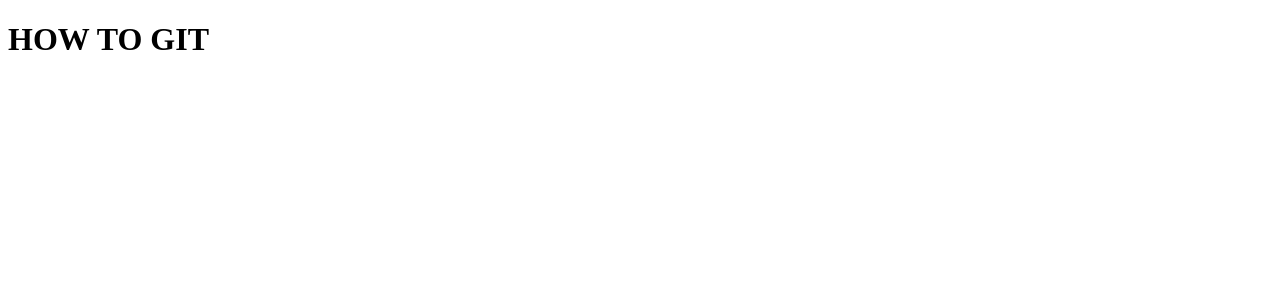
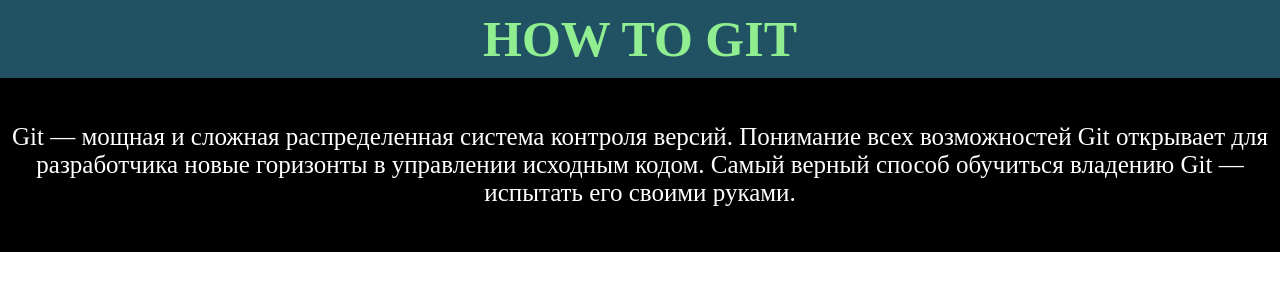
Before and after one commit to SethInFrontend/first-rep, a plain HTML site: page index.html in a window 1280 px wide. Drawn offline with Linux system fonts and the light colour scheme.

Commit message:
add some styles and edit paragraph

```diff
--- a/index.html
+++ b/index.html
@@ -3,9 +3,23 @@
 <head>
     <meta charset="UTF-8">
     <meta name="viewport" content="width=device-width, initial-scale=1.0">
-    <title>Document</title>
+    <link rel="stylesheet" href="styles.css">
+    <title>First Repository</title>
 </head>
 <body>
-    <h1>HOW TO GIT</h1>
+    <div class="container">
+            <header>
+            <h1 class="title" >HOW TO GIT</h1>
+    </header>
+    <main class="main">
+        <p>
+            Git — мощная и сложная распределенная система контроля версий.
+            Понимание всех возможностей Git открывает для разработчика новые горизонты в управлении исходным кодом.
+            Самый верный способ обучиться владению Git — испытать его своими руками.
+         </p>
+    </main>
+    </div>
+
+
 </body>
 </html>
--- /dev/null
+++ b/styles.css
@@ -0,0 +1,27 @@
+html,body{
+    margin: 0;
+    padding: 0;
+}
+
+.container{
+    max-width: 1280px;
+    margin: 0 auto;
+}
+
+.title{
+    text-align: center;
+    font-size: 50px;
+    margin: 0;
+    padding: 10px;
+    background: #205263;
+    color: lightgreen;
+}
+
+.main{
+    font-size: 25px;
+    background-color: black;
+    color: white;
+    margin: 0;
+    padding: 20px 0;
+    text-align: center;
+}
```
